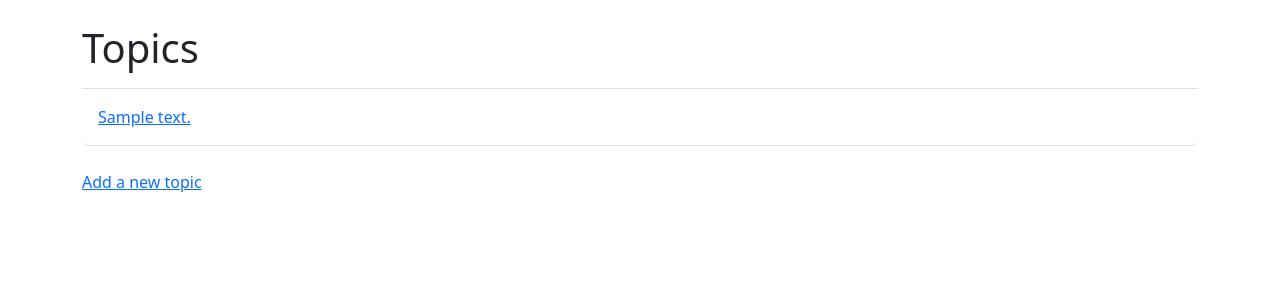
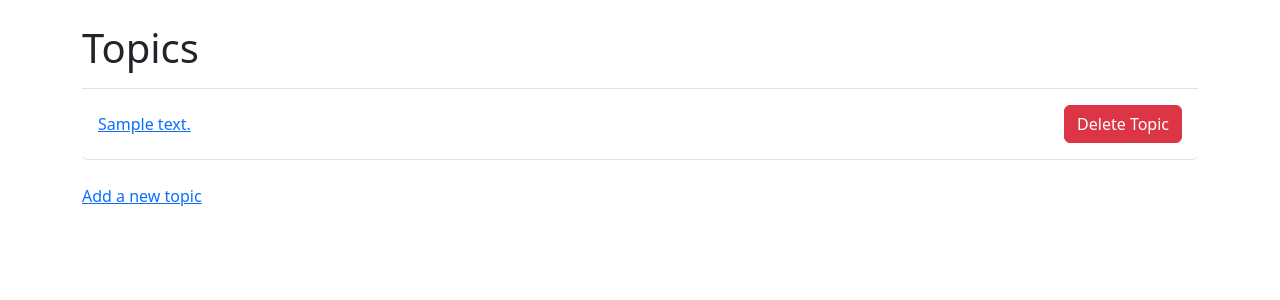
Before and after one commit to SmEjaz22/Learning-Log, a Django app: template Learning_logs/templates/Learning_logs/topics.html in a window 1280 px wide. Shown: the part 58-358 px from the top of the page. Run offline with Django 5.2, Linux system fonts and the light colour scheme; the template is opened without the code that fills it: most values are stand-ins (such as "Sample title", 1, 10 or a date in 2020); some libraries are stand-ins or nearby versions.

Commit message:
Learning Log v1.2.1
Add topic delete function

```diff
--- a/Learning_logs/templates/Learning_logs/base.html
+++ b/Learning_logs/templates/Learning_logs/base.html
@@ -1,3 +1,4 @@
+{% load static %}
 <!doctype html>
 <html lang="en">
 
@@ -8,6 +9,8 @@
     {% load django_bootstrap5 %}
     {% bootstrap_css %}
     {% bootstrap_javascript %}
+    <link rel="stylesheet" href="{% static 'Learning_logs/css/style.css' %}">
+    <link rel="stylesheet" href="https://cdn.jsdelivr.net/npm/bootstrap-icons@1.10.5/font/bootstrap-icons.css">
 
 </head>
 
@@ -16,6 +19,10 @@
         <div class="container-fluid">
             <a class="navbar-brand" href="{% url 'Learning_logs:indexx' %}">
                 Learning Log</a>
+            <!-- {%if not user.is_authenticated%}
+            <button id="mode_button" class="btn ms-2">
+                <i id="sunormoon" class="bi bi-moon-fill"></i>  Sun icon
+            </button>  {%endif%} -->
             <button class="navbar-toggler" type="button" data-bs-toggle="collapse" data-bs-target="#navbarCollapse"
                 aria-controls="navbarCollapse" aria-expanded="false" aria-label="Toggle navigation">
                 <span class="navbar-toggler-icon"></span>
@@ -27,6 +34,9 @@
                         <a class="nav-link" href="{% url 'Learning_logs:topics' %}">
                             Topics</a>
                     </li>
+                    <!-- <button id="mode_button" class="btn ms-2">
+                        <i id="sunormoon" class="bi bi-moon-fill"></i>  Sun icon </button>
+                     -->
                     {% endif %}
                 </ul> <!-- End of links on left side of navbar -->
 
@@ -36,14 +46,17 @@
                     {% if user.is_authenticated %}
                     <li class="nav-item">
                         <span class="navbar-text me-2">Hello, {{ user.username }}.
-                            </span></li>
+                        </span>
+                    </li>
                     {% else %}
                     <li class="nav-item">
                         <a class="nav-link" href="{% url 'accounts:register' %}">
-                            Register</a></li>
+                            Register</a>
+                    </li>
                     <li class="nav-item">
                         <a class="nav-link" href="{% url 'accounts:login' %}">
-                            Log in</a></li>
+                            Log in</a>
+                    </li>
                     {% endif %}
                 </ul> <!-- End of account-related links -->
 
@@ -72,6 +85,8 @@
             {% block content %}{% endblock content %}
         </div>
     </main>
+    <script src="{% static 'Learning_logs/js/script.js' %}"></script>
 
 </body>
+
 </html>
--- a/Learning_logs/templates/Learning_logs/topics.html
+++ b/Learning_logs/templates/Learning_logs/topics.html
@@ -1,37 +1,33 @@
-{%extends 'Learning_logs/base.html'%}
-
+{% extends 'Learning_logs/base.html' %}
 
 {% block page_header %}
     <h1>Topics</h1>
 {% endblock page_header %}
 
-
-{%block content%}
+{% block content %}
 
 <ul class="list-group border-bottom pb-2 mb-4">
-    {% for topic in topics%}
-    <li class="list-group-item border-0">
+    {% for topic in topics %}
+    <li class="list-group-item border-0 d-flex justify-content-between align-items-center">
         <a href="{% url 'Learning_logs:topic' topic.id %}">
-          {{ topic.text }}</a>
-      </li>  <!-- To print a variable in a template, wrap the variable name in double braces.
+            {{ topic.text }}
+        </a>
+<!--Even if to delete a topic we need a form and action corresponds to the url of the delete topic with id.-->
+        <form action="{% url 'Learning_logs:delete_topic' topic.id %}" method="post" class="mb-0">
+            {% csrf_token %}
+            <button type="submit" class="btn btn-danger" onclick="return confirm('Are you sure you want to delete this topic?');">
+                Delete Topic
+            </button>
+        </form>
+    </li><!-- To print a variable in a template, wrap the variable name in double braces.
      -->
 
     <!--    We also use the empty template tag, which tells Django what to
         do if there are no items in the list. In this case, we print a message -->
     {% empty %}
     <li class="list-group-item border-0">No topics have been added yet.</li>
-    {%endfor%}
-
+    {% endfor %}
 </ul>
 
-
 <a href="{% url 'Learning_logs:new_topic' %}">Add a new topic</a>
-{%endblock content%}
-<!--
-    {% for item in list %}
-        do something with each item
-    {% endfor %}
-  -->
-
-  <!--We don’t need the load bootstrap5  tag, because we’re not using any
-custom bootstrap5 template tags in this file.-->
+{% endblock content %}
--- a/Learning_logs/urls.py
+++ b/Learning_logs/urls.py
@@ -33,5 +33,7 @@ urlpatterns = [ # a list of individual pages that can be requested from the lear
     # Page for editing an entry.
     path('edit_entry/<int:entry_id>/', views.edit_entry, name='edit_entry'),
 
-    path('Entry_versions/<int:entry_id>',views.entry_versions,name="entry_versions")
+    path('Entry_versions/<int:entry_id>',views.entry_versions,name="entry_versions"),
+
+    path('delete_topic/<int:topic_id_from_url>/', views.delete_topic, name='delete_topic'),
 ]
--- a/Llog_project/settings.py
+++ b/Llog_project/settings.py
@@ -167,7 +167,9 @@ USE_TZ = True
 # https://docs.djangoproject.com/en/5.1/howto/static-files/
 
 STATIC_URL = 'static/'
-
+STATICFILES_DIRS = [
+    BASE_DIR / "Learning_logs/static",  # Ensure this is correct
+]
 
 # Default primary key field type
 # https://docs.djangoproject.com/en/5.1/ref/settings/#default-auto-field
```
Also changed, not shown: Learning_logs/templates/Learning_logs/index.html (+4 -9 lines), Learning_logs/views.py (+14 -0 lines). Lines whose indentation alone changed are shown as unchanged.
